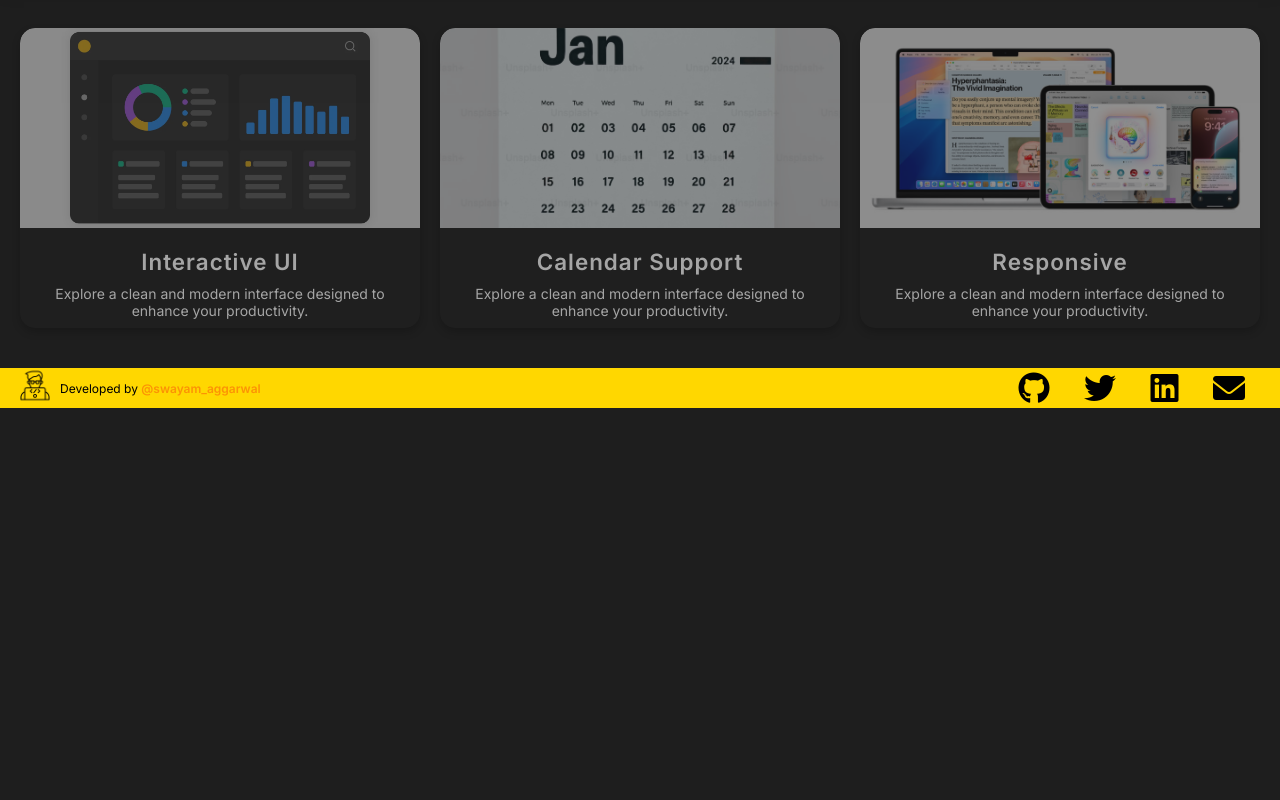
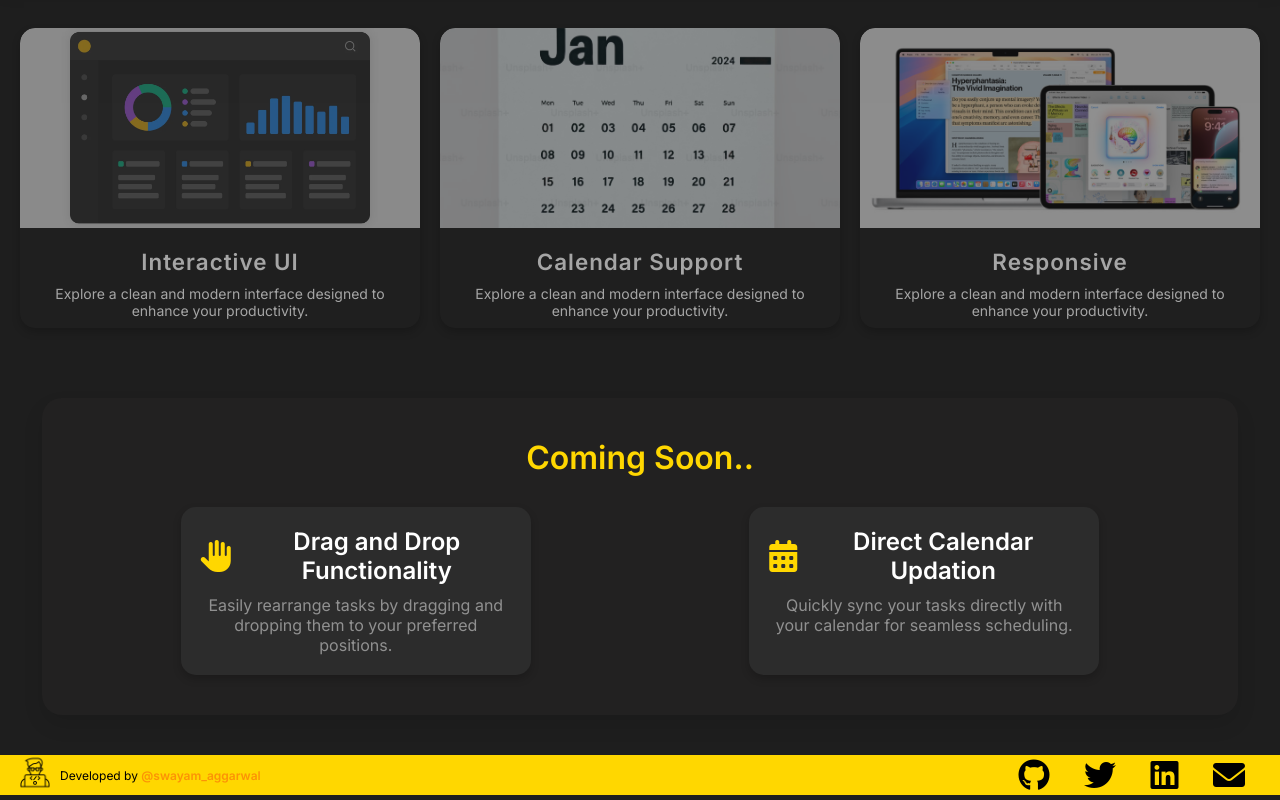
Before and after one commit to Swayam0407/Docket.io, a website: page public/login.html in a window 1280 px wide. Shown: the part 660-1460 px from the top of the page. Before the commit the page ends 1073 px from the top, so only its background shows below. Drawn offline with Linux system fonts and the light colour scheme.

Commit message:
upcoming section added
soon!

```diff
--- a/public/login.css
+++ b/public/login.css
@@ -475,3 +475,67 @@ footer {
     display: inline-block; /* Ensure the background image stays within the span */
     color: inherit; /* Keep the text color as it is */
 }
+
+
+
+/* Upcoming Features Section */
+.upcoming {
+    margin-top: 50px;
+    width: 93.5%;
+    padding: 40px;
+    text-align: center;
+    background-color: #222121; /* Subtle gradient for the section */
+    border-radius: 20px; /* Rounded borders for the entire section */
+    box-shadow: 0 10px 20px rgba(0, 0, 0, 0.1); /* Soft shadow for depth */
+    margin-left: auto;
+    margin-right: auto;
+    margin-bottom: 20px;
+}
+
+.futuretit {
+    font-size: 2rem;
+    font-weight: 700;
+    color: #FFD700;
+    margin-bottom: 30px;
+}
+
+.futurefeat {
+    display: flex;
+    justify-content: space-around;
+    gap: 20px;
+}
+
+.feature-card {
+    background-color: #2C2C2C;
+    border-radius: 15px;
+    padding: 20px;
+    width: 350px;
+    box-shadow: 0 4px 8px rgba(0, 0, 0, 0.2);
+    text-align: center;
+}
+
+.feature-icon-title {
+    display: flex;
+    align-items: center;
+    justify-content: center;
+    margin-bottom: 10px;
+}
+
+.feature-icon-title i {
+    font-size: 2rem;
+    color: #FFD700;
+    margin-right: 10px;
+}
+
+.feature-title {
+    font-size: 1.5rem;
+    color: #FFF;
+    font-weight: 600;
+}
+
+.feature-desc {
+    font-size: 1rem;
+    color: #AAA;
+    margin-top: 10px;
+    opacity: 80%;
+}
--- a/public/login.html
+++ b/public/login.html
@@ -99,6 +99,32 @@
             </div>
         </div>
 
+        <!-- Upcoming Features Section -->
+        <div class="upcoming">
+            <div class="futuretit">Coming Soon..</div>
+            <div class="futurefeat">
+                <!-- Card 1 -->
+                <div class="feature-card">
+                    <div class="feature-icon-title">
+                        <i class="fas fa-hand-paper"></i>
+                        <h3 class="feature-title">Drag and Drop Functionality</h3>
+                    </div>
+                    <p class="feature-desc">Easily rearrange tasks by dragging and dropping them to your preferred positions.
+                    </p>
+                </div>
+
+                <!-- Card 2 -->
+                <div class="feature-card">
+                    <div class="feature-icon-title">
+                        <i class="fas fa-calendar-alt"></i>
+                        <h3 class="feature-title">Direct Calendar Updation</h3>
+                    </div>
+                    <p class="feature-desc">Quickly sync your tasks directly with your calendar for seamless scheduling.</p>
+                </div>
+            </div>
+        </div>
+
+
             <!-- Footer Section -->
             <footer>
                 <div class="footer-content">
@@ -127,6 +153,7 @@
             document.getElementById('loginForm').style.display = 'flex';
             document.querySelector('.feature-selection').style.display = 'none';
             document.querySelector('footer').style.display='none';
+            document.querySelector('.upcoming').style.display = 'none';
         }
 
         function showSignup() {
@@ -135,6 +162,7 @@
             document.getElementById('signupForm').style.display = 'flex';
             document.querySelector('.feature-selection').style.display = 'none';
             document.querySelector('footer').style.display = 'none';
+            document.querySelector('.upcoming').style.display = 'none';
         }
 
         // Handle login form submission
```
